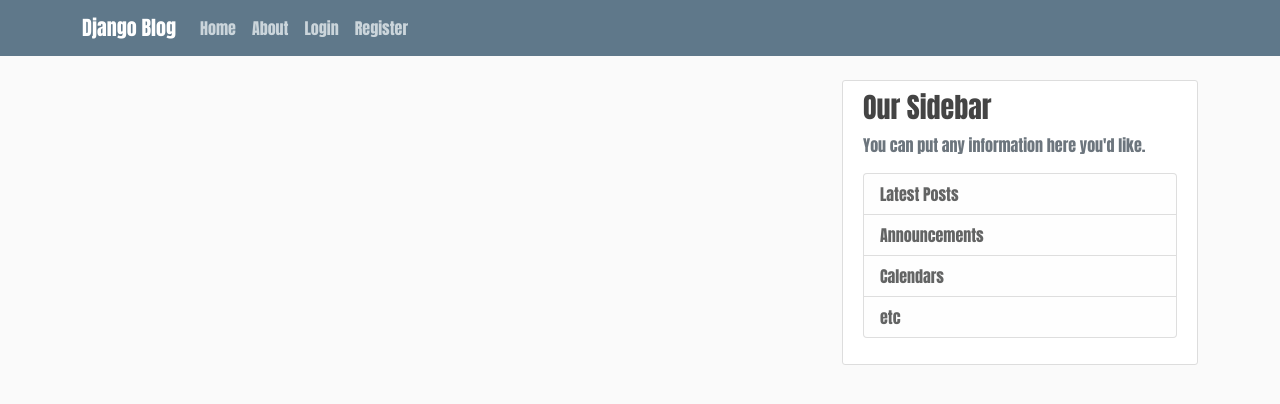
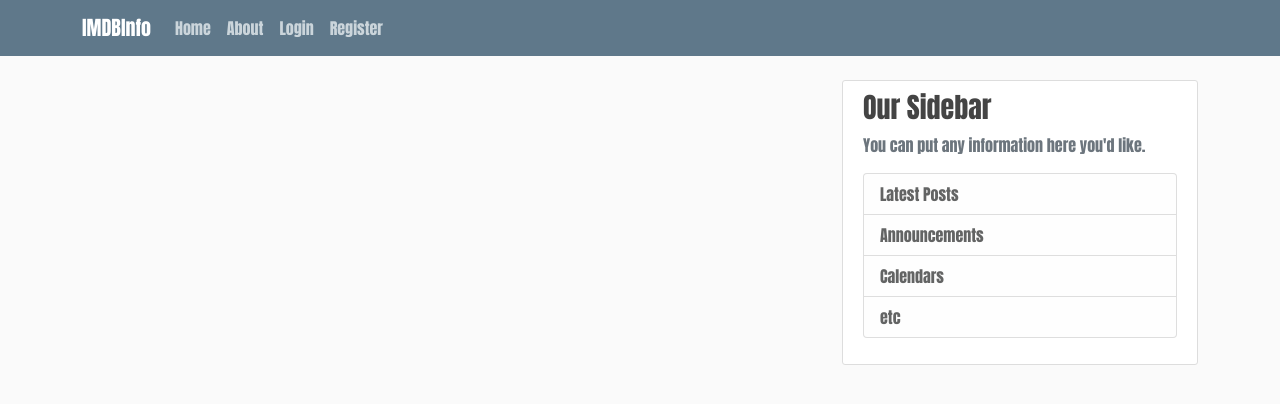
Before and after one commit to Numpienick/DataScience_Groep7, a Django app: page / in a window 1280 px wide. Shown: the top 404 px of the page. Run offline with Django 3.2, Linux system fonts and the light colour scheme; data that the repository does not hold is empty.

Commit message:
Added some icons

```diff
--- a/IMDBInfo/info/templates/info/base.html
+++ b/IMDBInfo/info/templates/info/base.html
@@ -7,11 +7,15 @@
     <meta charset="utf-8">
     <meta name="viewport" content="width=device-width, initial-scale=1, shrink-to-fit=no">
 
+    <!-- Favicon -->
+    <link rel="icon" type="image/x-icon" href="{% static 'info/favicon.ico' %}">
+
     <!-- Bootstrap CSS -->
     <link href="https://cdn.jsdelivr.net/npm/bootstrap@5.0.2/dist/css/bootstrap.min.css" rel="stylesheet"
           integrity="sha384-EVSTQN3/azprG1Anm3QDgpJLIm9Nao0Yz1ztcQTwFspd3yD65VohhpuuCOmLASjC" crossorigin="anonymous">
     <link rel="stylesheet" type="text/css" href="{% static 'info/main.css' %}">
 
+    <!-- Fonts -->
     <link rel="preconnect" href="https://fonts.googleapis.com">
     <link rel="preconnect" href="https://fonts.gstatic.com" crossorigin>
     <link href="https://fonts.googleapis.com/css2?family=Anton&display=swap" rel="stylesheet">
@@ -26,7 +30,7 @@
 <header class="site-header">
     <nav class="navbar navbar-expand-md navbar-dark bg-steel fixed-top">
         <div class="container">
-            <a class="navbar-brand mr-4" href="{% url 'info-home' %}">Django Blog</a>
+            <a class="navbar-brand mr-4" href="{% url 'info-home' %}">IMDBInfo</a>
             <button class="navbar-toggler" type="button" data-toggle="collapse" data-target="#navbarToggle"
                     aria-controls="navbarToggle" aria-expanded="false" aria-label="Toggle navigation">
                 <span class="navbar-toggler-icon"></span>
```
Also changed, not shown: IMDBInfo/info/static/info/android-chrome-192x192.png (added), IMDBInfo/info/static/info/favicon.ico (added), IMDBInfo/info/static/info/imdb-info.png (added).
